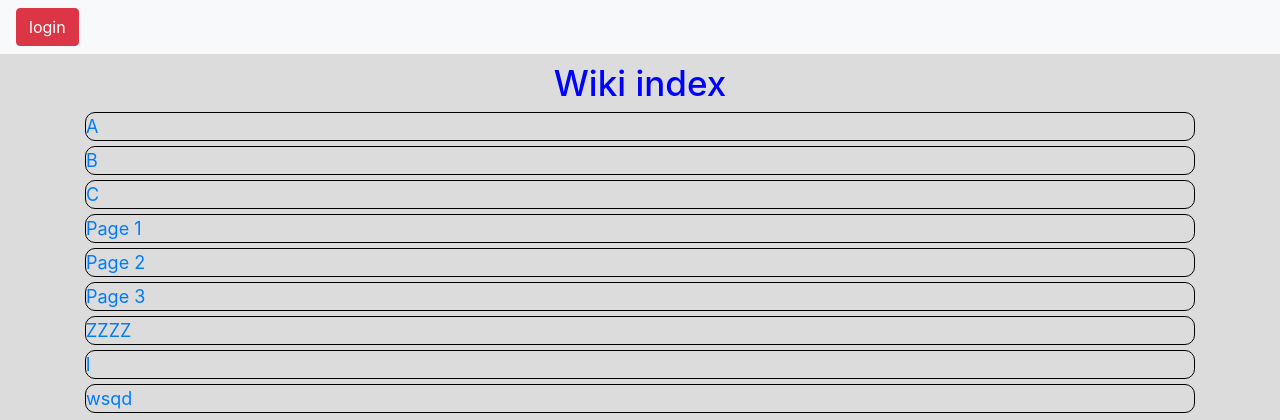
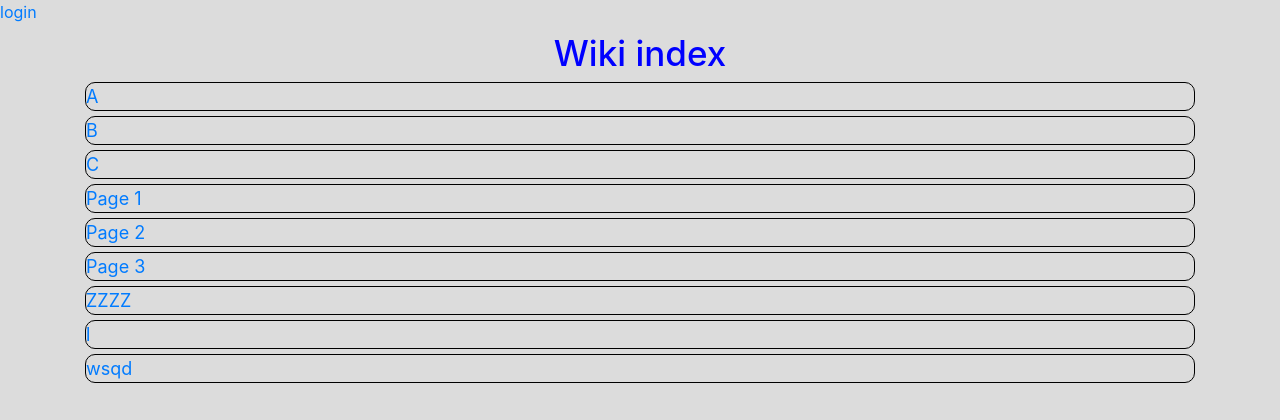
Before and after one commit to Joshua-km/Django, a Django app: page /wiki/ in a window 1280 px wide. Shown: the top 420 px of the page. Run offline with Django 3.2, Linux system fonts and the light colour scheme; data comes from the database, SQL or seed files in the repository; both versions use the stored data as it was after the commit; some libraries are stand-ins or nearby versions.

Commit message:
Improve page dis

```diff
--- a/mysite/wiki/static/wiki/style.css
+++ b/mysite/wiki/static/wiki/style.css
@@ -22,3 +22,6 @@ h1{
     width: 65px;
     height: 35px;
 }
+.login{
+object-position: right
+}
--- a/mysite/wiki/templates/wiki/detail.html
+++ b/mysite/wiki/templates/wiki/detail.html
@@ -14,7 +14,7 @@
       <a class="nav-link" logout_redirect href="{% url 'wiki:logout' %}" >logout</a><!--This is the way that the user can logout to there account-->
       {% endif %}
       {% if not request.user.is_authenticated %}
-      <a logout_redirect href="{% url 'wiki:login' %}" >login</a> <!--This is the way that the user can login to there account-->
+      <a class="nav-link" logout_redirect href="{% url 'wiki:login' %}" >login</a> <!--This is the way that the user can login to there account-->
       {% endif %}
 
     </nav>
--- a/mysite/wiki/templates/wiki/index.html
+++ b/mysite/wiki/templates/wiki/index.html
@@ -5,20 +5,20 @@
 
 
 {% block content %}
- {% if not request.user.is_authenticated %}
- <nav class="navbar navbar-light bg-light justify-content-between">
-  <div class="login">
 
-    <a logout_redirect href="{% url 'wiki:login' %}" class="btn btn-danger">login</a>
-    {% endif %}
+{% if not request.user.is_authenticated %}
+<div class="login">
+  <a logout_redirect href="{% url 'wiki:login' %}">login</a>
+  {% endif %}
+</div>
 
-   {% if request.user.is_authenticated %}
-  <div class="logout">
-    <a logout_redirect href="{% url 'wiki:logout' %}" class="btn btn-danger">logout</a>
+{% if request.user.is_authenticated %}
+<div class="logout">
+  <a logout_redirect href="{% url 'wiki:logout' %}">logout</a>
+</div>
 
+{% endif %}
 
-  {% endif %}
-</nav>
 
 <h2>{{title}}</h2>
 
```
Also changed, not shown: mysite/db.sqlite3.
